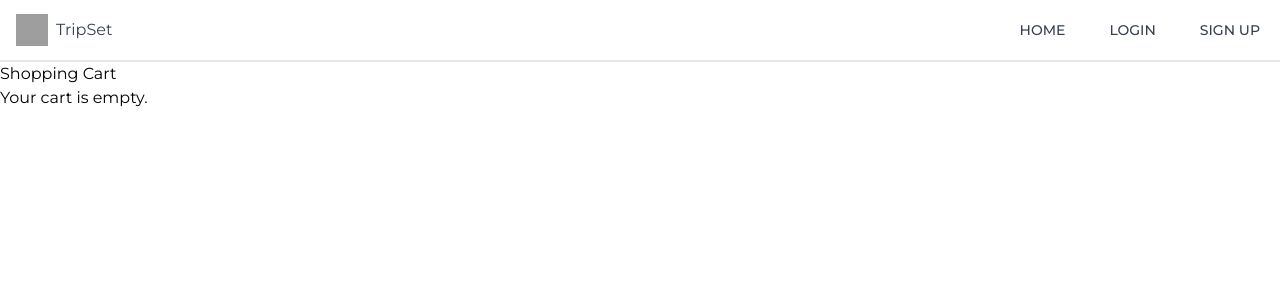
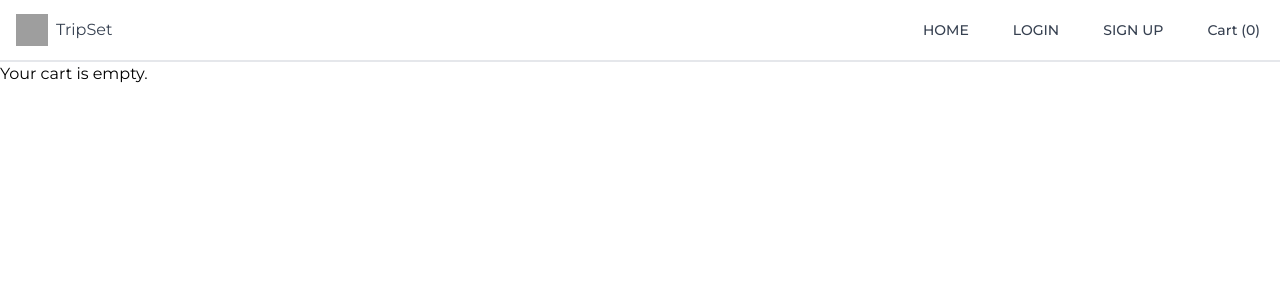
Before and after one commit to SteveA28/Project-3, a React (Vite) app in the folder client/: page /cart in a window 1280 px wide. Shown: the top 300 px of the page. Built offline with nearby package versions, Linux system fonts and the light colour scheme; grey boxes are pictures that could not be loaded.

Commit message:
added shopping cart function and included it in navbar

```diff
--- a/client/src/App.jsx
+++ b/client/src/App.jsx
@@ -1,24 +1,26 @@
-import React, { useState } from "react";
-import { BrowserRouter, Route, Routes } from "react-router-dom";
-import Cart from "./components/Cart";
-import Home from "./components/Home";
-import Signup from "./components/Signup";
-import Navbar from "./components/Navbar";
-import Login from "./components/Login";
+import React from 'react';
+import { BrowserRouter, Route, Routes } from 'react-router-dom';
+import { CartProvider } from './contexts/CartContext'; // Import the CartProvider
+import Cart from './components/Cart';
+import Home from './components/Home';
+import Signup from './components/Signup';
+import Navbar from './components/Navbar';
+import Login from './components/Login';
+
 function App() {
-  const [count, setCount] = useState(0);
-
   return (
     <>
+      <CartProvider> {/* Wrap your app with CartProvider */}
         <BrowserRouter>
           <Navbar />
           <Routes>
             <Route path="/" element={<Home />}></Route>
-          <Route path="/cart" element={<Cart />}></Route>
+            <Route path="/cart" element={<Cart />}></Route> {/* Ensure you have a Cart route */}
             <Route path="signup" element={<Signup />} />
             <Route path="/login" element={<Login />} />
           </Routes>
         </BrowserRouter>
+      </CartProvider>
     </>
   );
 }
--- a/client/src/components/Cart.jsx
+++ b/client/src/components/Cart.jsx
@@ -1,42 +1,32 @@
-import React, { useState } from 'react';
+import React from 'react';
+import { useCart } from '../contexts/CartContext'; // Adjust the import path as necessary
 
-export default function Cart() {
-    const [cart, setCart] = useState([]);
-
-    const removeFromCart = (itemId) => {
-        setCart(cart.filter(item => item.id !== itemId));
-    };
-
-    const clearCart = () => {
-        setCart([]);
-    };
-
-
-    const totalPrice = cart.reduce((total, item) => total + item.price, 0);
+const Cart = () => {
+  const { cartItems, removeFromCart } = useCart();
 
   return (
     <div className="cart-container">
-            <h2>Shopping Cart</h2>
-            {cart.length > 0 ? (
-                <div>
-                    <ul className="cart-items">
-                        {cart.map((item) => (
-                            <li key={item.id} className="cart-item">
-                                <div className="item-info">
-                                    {item.name} - ${item.price.toFixed(2)}
+      {cartItems.length > 0 ? (
+        cartItems.map((item, index) => (
+          <div key={index} className="cart-item flex justify-between items-center">
+            <img src={item.img} alt="" className="cart-item-image" />
+            <div className="cart-item-info">
+              <h5>{item.packageType}</h5>
+              <p>{item.packagePrice}</p>
             </div>
-                                <button onClick={() => removeFromCart(item.id)} className="remove-item">Remove</button>
-                            </li>
-                        ))}
-                    </ul>
-                    <div className="cart-summary">
-                        <span>Total: ${totalPrice.toFixed(2)}</span>
-                        <button onClick={clearCart} className="clear-cart">Clear Cart</button>
+            <button
+              onClick={() => removeFromCart(index)}
+              className="remove-item-btn bg-red-500 text-white p-2 rounded"
+            >
+              Remove
+            </button>
           </div>
-                </div>
+        ))
       ) : (
         <p>Your cart is empty.</p>
       )}
     </div>
   );
-}
+};
+
+export default Cart;
--- a/client/src/components/Navbar.jsx
+++ b/client/src/components/Navbar.jsx
@@ -1,15 +1,19 @@
 import React, { useState } from 'react';
 import { Link } from 'react-router-dom';
+import { useCart } from '../contexts/CartContext'; // Import the useCart hook
 
 const Navbar = () => {
   const [asideOpen, setAsideOpen] = useState(false);
+  const { cartItems } = useCart(); // Use the useCart hook to access cartItems
   const navItems = [
     { icon: 'bx-home', label: 'HOME', href: '/' },
-    { icon: 'bx-log-in', label: 'LOGIN', href: '/login' }, // Added "Login" button
+    { icon: 'bx-log-in', label: 'LOGIN', href: '/login' },
     { icon: 'bx-user-plus', label: 'SIGN UP', href: '/signup' },
+    // Optionally, add a cart link directly in your navItems array or separately
   ];
+
   return (
-    <main className=" w-full bg-gray-100 text-gray-700">
+    <main className="w-full bg-gray-100 text-gray-700">
       <header className="flex w-full items-center justify-between border-b-2 border-gray-200 bg-white p-2">
         <div className="flex items-center space-x-2">
           <button
@@ -19,7 +23,6 @@ const Navbar = () => {
           >
             <i className="bx bx-menu"></i>
           </button>
-          {/* Logo added next to TripSet */}
           <img src="/logo.png" alt="Logo" className="h-8 w-8" />
           <div>TripSet</div>
         </div>
@@ -30,6 +33,11 @@ const Navbar = () => {
               <span className="ml-1 align-middle">{item.label}</span>
             </Link>
           ))}
+          {/* Display a cart link with the number of items */}
+          <Link to="/cart" className="px-3 py-2 rounded-md text-sm font-medium hover:bg-gray-100 hover:text-blue-600">
+            <i className="bx bx-shopping-bag text-xl align-middle"></i>
+            <span className="ml-1 align-middle">Cart ({cartItems.length})</span>
+          </Link>
         </div>
       </header>
       <div className="flex">
@@ -45,4 +53,5 @@ const Navbar = () => {
     </main>
   );
 };
+
 export default Navbar;
--- a/client/src/components/Package.jsx
+++ b/client/src/components/Package.jsx
@@ -1,19 +1,29 @@
 import React from "react";
+import { useCart } from "../contexts/CartContext"; // Adjust the path as necessary
 
 export default function Package({ img, packageType, packagePrice }) {
+  const { addToCart } = useCart(); // Use the useCart hook to access addToCart
+
+  // Define the item structure to add to the cart
+  const item = {
+    img,
+    packageType,
+    packagePrice,
+  };
+
   return (
-    <div className="package p-[4px] py-[10px] flex flex-col rounded-md border-gray-400 border-solid border-[1.5px] w-[300px] ">
+    <div className="package p-[4px] py-[10px] flex flex-col rounded-md border-gray-400 border-solid border-[1.5px] w-[300px]">
       <img src={img} className="h-[170px] object-cover w-full" alt="" />
       <h3 className="font-[500] mt-[10px] text-center text-violet-700 text-[1.1rem]">
         {packageType}
       </h3>
-      <p className="package-price font-[600] text-center text-[1.6rem] mt-[40px] mb-[30px] ">
+      <p className="package-price font-[600] text-center text-[1.6rem] mt-[40px] mb-[30px]">
         {packagePrice}
       </p>
-      {/* <button className=" bg-gray-500 py-[10px] rounded-md text-gray-100 font-bold">
-        View Details
-      </button> */}
-      <button className=" bg-blue-400 mt-[5px] py-[10px] rounded-md text-black font-bold">
+      <button
+        onClick={() => addToCart(item)} // Add item to cart on click
+        className="bg-blue-400 mt-[5px] py-[10px] rounded-md text-black font-bold"
+      >
         Add To Cart
       </button>
     </div>
--- /dev/null
+++ b/client/src/contexts/CartContext.jsx
@@ -0,0 +1,24 @@
+// src/contexts/CartContext.js
+import React, { createContext, useContext, useState } from 'react';
+
+const CartContext = createContext();
+
+export const useCart = () => useContext(CartContext);
+
+export const CartProvider = ({ children }) => {
+  const [cartItems, setCartItems] = useState([]);
+
+  const addToCart = (item) => {
+    setCartItems(currentItems => [...currentItems, item]);
+  };
+
+  const removeFromCart = (index) => {
+    setCartItems(currentItems => currentItems.filter((_, i) => i !== index));
+  };
+
+  return (
+    <CartContext.Provider value={{ cartItems, addToCart, removeFromCart }}>
+      {children}
+    </CartContext.Provider>
+  );
+};
```
Lines whose indentation alone changed are shown as unchanged.
